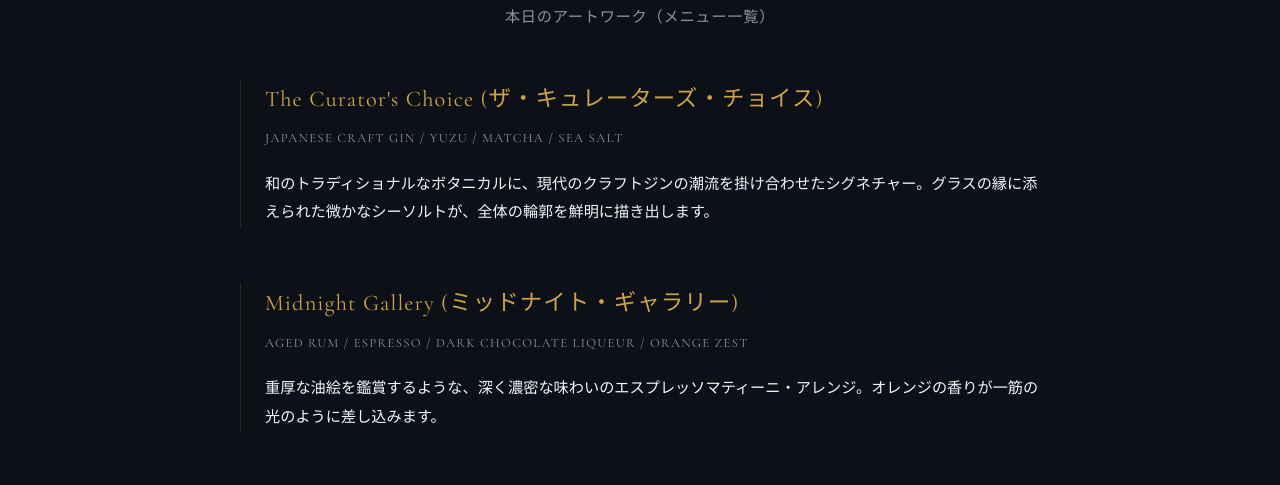
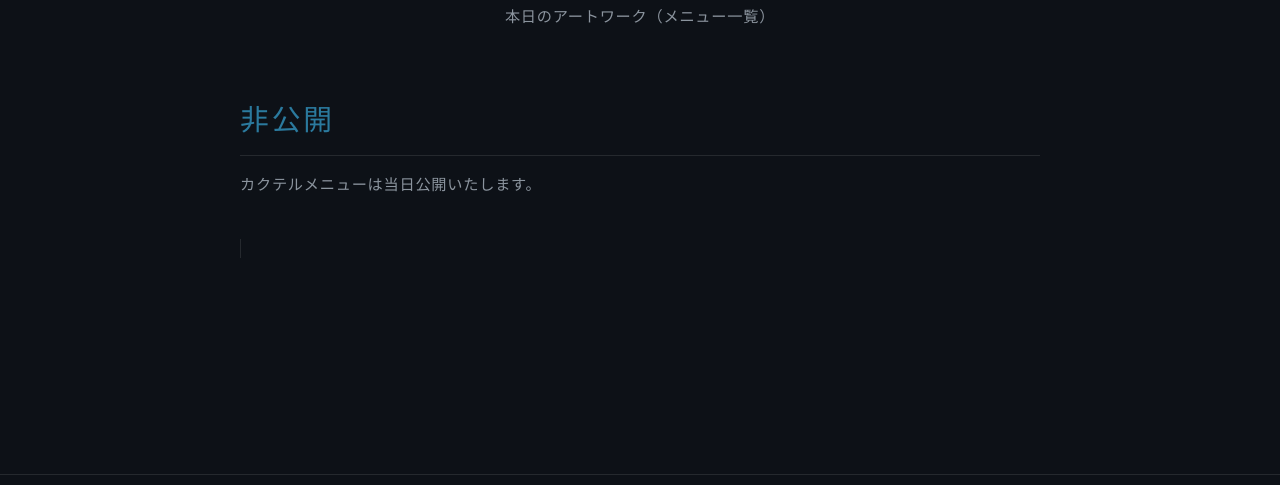
Before and after one commit to saltground/bar-seasalt, a plain HTML site: page menu.html in a window 1280 px wide. Shown: the part 246-731 px from the top of the page. Drawn offline with nearby package versions, Linux system fonts and the light colour scheme.

Commit message:
Update wording and add menu categories

```diff
--- a/data/menu.json
+++ b/data/menu.json
@@ -1,20 +1,14 @@
 [
   {
-    "id": 1,
-    "name": "The Curator's Choice (ザ・キュレーターズ・チョイス)",
-    "ingredients": "Japanese Craft Gin / Yuzu / Matcha / Sea Salt",
-    "description": "和のトラディショナルなボタニカルに、現代のクラフトジンの潮流を掛け合わせたシグネチャー。グラスの縁に添えられた微かなシーソルトが、全体の輪郭を鮮明に描き出します。"
-  },
-  {
-    "id": 2,
-    "name": "Midnight Gallery (ミッドナイト・ギャラリー)",
-    "ingredients": "Aged Rum / Espresso / Dark Chocolate Liqueur / Orange Zest",
-    "description": "重厚な油絵を鑑賞するような、深く濃密な味わいのエスプレッソマティーニ・アレンジ。オレンジの香りが一筋の光のように差し込みます。"
-  },
-  {
-    "id": 3,
-    "name": "Silent Canvas (サイレント・キャンバス)",
-    "ingredients": "Vodka / Clarified Tomato Juice / Basil Oil / Black Pepper",
-    "description": "一見すると透明な液体の中に、複雑なうま味と香りが凝縮された一杯。あえて視覚的な情報を削ぎ落とすことで、味覚・嗅覚という「内なる鑑賞」を促します。"
+    "category": "非公開",
+    "description": "カクテルメニューは当日公開いたします。",
+    "items": [
+      {
+        "id": "sig-1",
+        "name": "",
+        "ingredients": "",
+        "description": ""
+      }
+    ]
   }
 ]
--- a/js/menuUtils.js
+++ b/js/menuUtils.js
@@ -1,27 +1,64 @@
 document.addEventListener('DOMContentLoaded', async () => {
-    const menuContainer = document.getElementById('menu-list');
+    const menuContainer = document.getElementById('menu-container');
     if (!menuContainer) return; // menu.html以外では実行しない
 
     try {
         const response = await fetch('./data/menu.json');
         if (!response.ok) throw new Error('Menu data could not be loaded');
-        const menus = await response.json();
+        const menuCategories = await response.json();
 
-        // メニュー一覧をクリア
+        // 既存の内容をクリア
         menuContainer.innerHTML = '';
 
-        menus.forEach((item, index) => {
+        menuCategories.forEach((categoryBlock, catIndex) => {
+            // カテゴリごとのラッパーを作成
+            const categoryWrapper = document.createElement('div');
+            categoryWrapper.className = `category-section fade-in-up delay-${(catIndex % 3) + 1}`;
+            categoryWrapper.style.marginBottom = '5rem';
+
+            // カテゴリ見出し
+            const categoryTitle = document.createElement('h3');
+            categoryTitle.className = 'category-title';
+            categoryTitle.style.color = 'var(--accent-blue)';
+            categoryTitle.style.fontSize = '1.8rem';
+            categoryTitle.style.borderBottom = '1px solid var(--border-color)';
+            categoryTitle.style.paddingBottom = '0.5rem';
+            categoryTitle.style.marginBottom = '1rem';
+            categoryTitle.textContent = categoryBlock.category;
+            categoryWrapper.appendChild(categoryTitle);
+
+            // カテゴリの説明文（設定されている場合のみ）
+            if (categoryBlock.description) {
+                const categoryDesc = document.createElement('p');
+                categoryDesc.className = 'category-desc';
+                categoryDesc.style.color = 'var(--text-muted)';
+                categoryDesc.style.marginBottom = '2.5rem';
+                categoryDesc.style.fontSize = '0.95rem';
+                categoryDesc.style.letterSpacing = '0.05em';
+                categoryDesc.textContent = categoryBlock.description;
+                categoryWrapper.appendChild(categoryDesc);
+            }
+
+            // アイテムのリスト作成
+            const ul = document.createElement('ul');
+            ul.className = 'menu-list';
+
+            categoryBlock.items.forEach(item => {
                 const li = document.createElement('li');
-            li.className = `menu-item fade-in-up delay-${(index % 3) + 1}`;
+                li.className = `menu-item`;
 
                 li.innerHTML = `
                     <div class="menu-caption">
-                    <h3 class="menu-name">${item.name}</h3>
+                        <h4 class="menu-name">${item.name}</h4>
                         <p class="menu-ingredients">${item.ingredients}</p>
                         <p class="menu-desc">${item.description}</p>
                     </div>
                 `;
-            menuContainer.appendChild(li);
+                ul.appendChild(li);
+            });
+
+            categoryWrapper.appendChild(ul);
+            menuContainer.appendChild(categoryWrapper);
         });
     } catch (error) {
         console.error(error);
--- a/menu.html
+++ b/menu.html
@@ -9,10 +9,13 @@
     <link rel="stylesheet" href="./css/animations.css">
     <style>
         .menu-list {
-            margin-top: 3rem;
             display: flex;
             flex-direction: column;
             gap: 3.5rem;
+        }
+        .category-title {
+            letter-spacing: 0.1em;
+            font-family: var(--font-serif);
         }
         .menu-item {
             padding-left: 1.5rem;
@@ -65,11 +68,11 @@
     <main class="page-main">
         <section class="container section-inner fade-in-up delay-1">
             <h2 class="section-title">Current Exhibition</h2>
-            <p class="section-desc">本日のアートワーク（メニュー一覧）</p>
+            <p class="section-desc" style="margin-bottom: 4rem;">本日のアートワーク（メニュー一覧）</p>
 
-            <ul class="menu-list" id="menu-list">
-                <!-- menuUtils.js によりここにJSONからカクテル情報が展開されます -->
-            </ul>
+            <div id="menu-container">
+                <!-- menuUtils.js によりカテゴリーごとに分けられたメニューが展開されます -->
+            </div>
         </section>
     </main>
 
```
Also changed, not shown: concept.html (+12 -13 lines), index.html (+12 -5 lines). Lines whose indentation alone changed are shown as unchanged.
